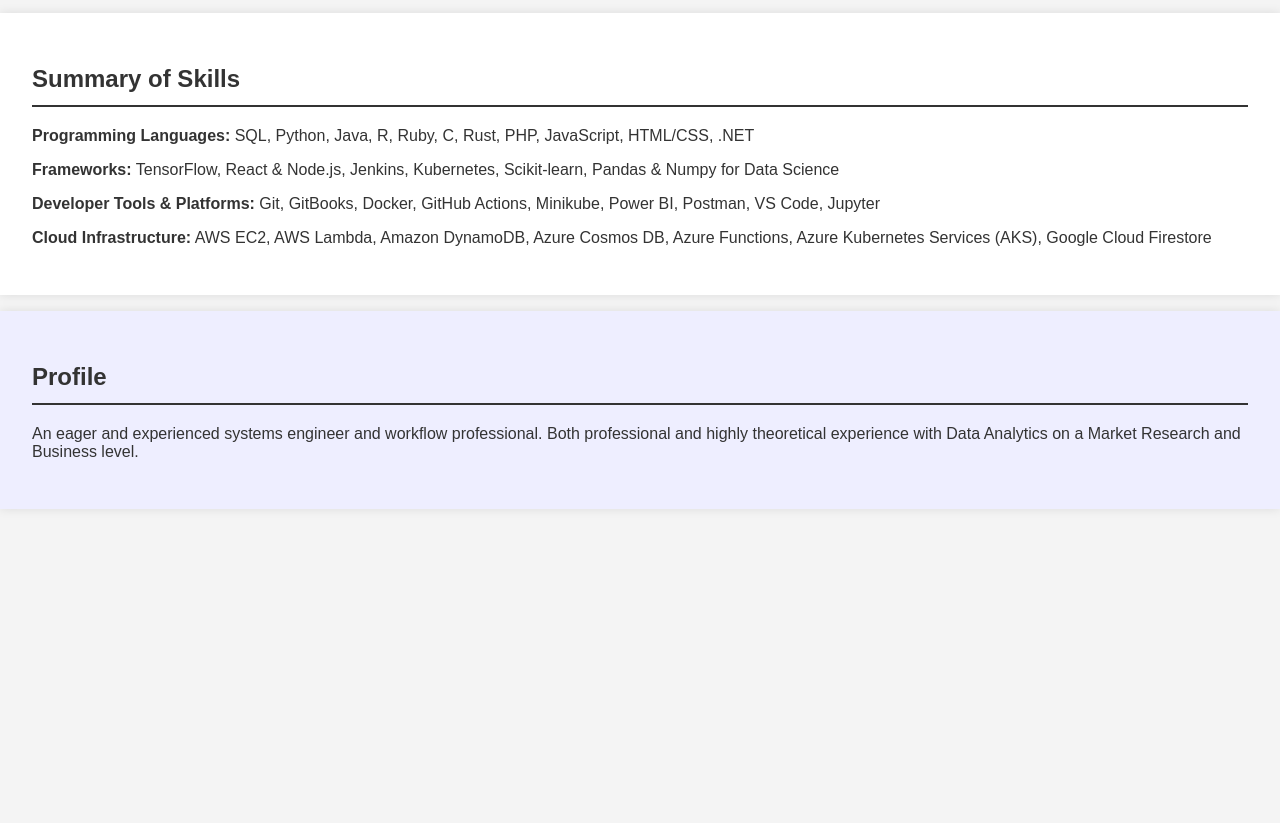
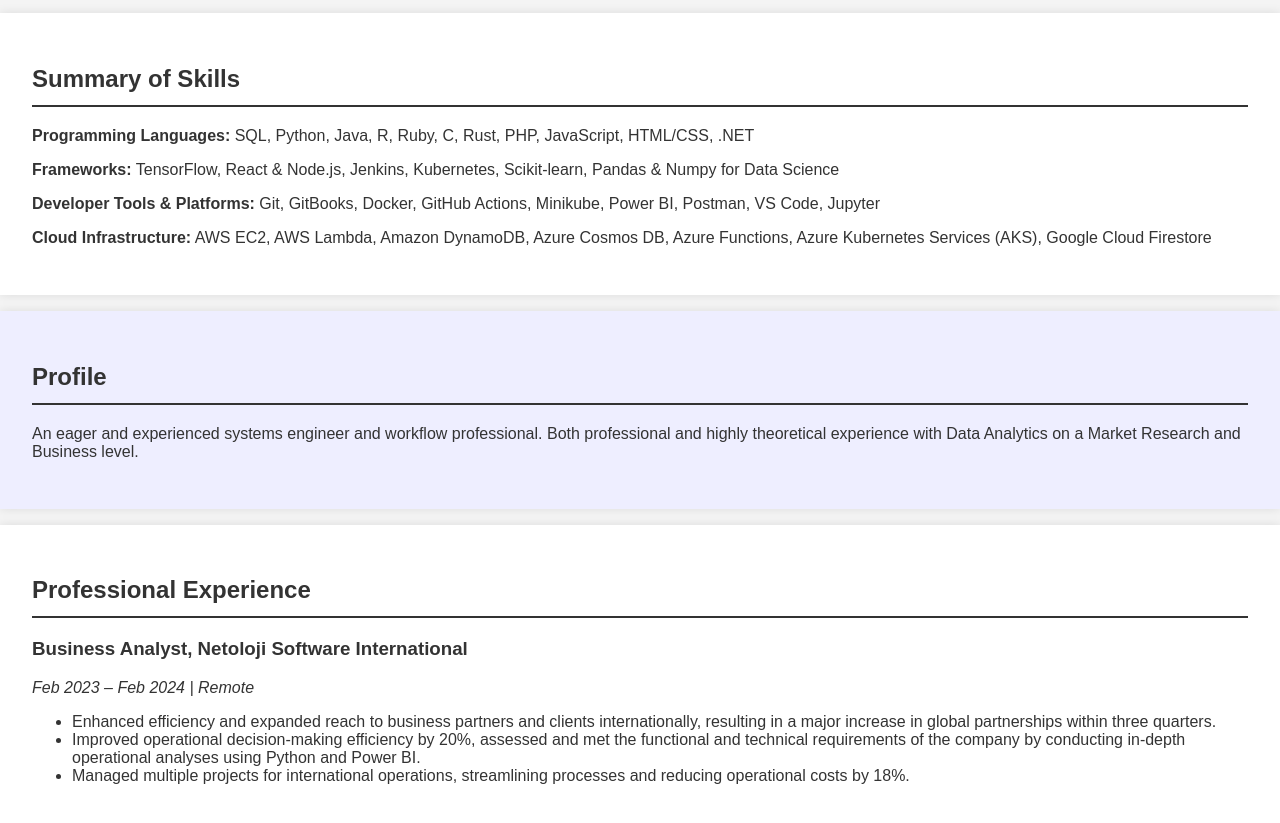
Before and after one commit to unKaan/portfolio, a plain HTML site: page public/index.html in a window 1280 px wide. Shown: the part 101-924 px from the top of the page. Before the commit the page ends 800 px from the top, so only its background shows below. Drawn offline with Linux system fonts and the light colour scheme.

Commit message:
Add Business Analyst experience to HTML

```diff
--- a/public/index.html
+++ b/public/index.html
@@ -22,5 +22,15 @@
         <h2>Profile</h2>
         <p>An eager and experienced systems engineer and workflow professional. Both professional and highly theoretical experience with Data Analytics on a Market Research and Business level.</p>
     </section>
+    <section id="experience">
+        <h2>Professional Experience</h2>
+        <h3>Business Analyst, Netoloji Software International</h3>
+        <p><em>Feb 2023 – Feb 2024 | Remote</em></p>
+        <ul>
+            <li>Enhanced efficiency and expanded reach to business partners and clients internationally, resulting in a major increase in global partnerships within three quarters.</li>
+            <li>Improved operational decision-making efficiency by 20%, assessed and met the functional and technical requirements of the company by conducting in-depth operational analyses using Python and Power BI.</li>
+            <li>Managed multiple projects for international operations, streamlining processes and reducing operational costs by 18%.</li>
+        </ul>
+    </section>
 </body>
 </html>
```
